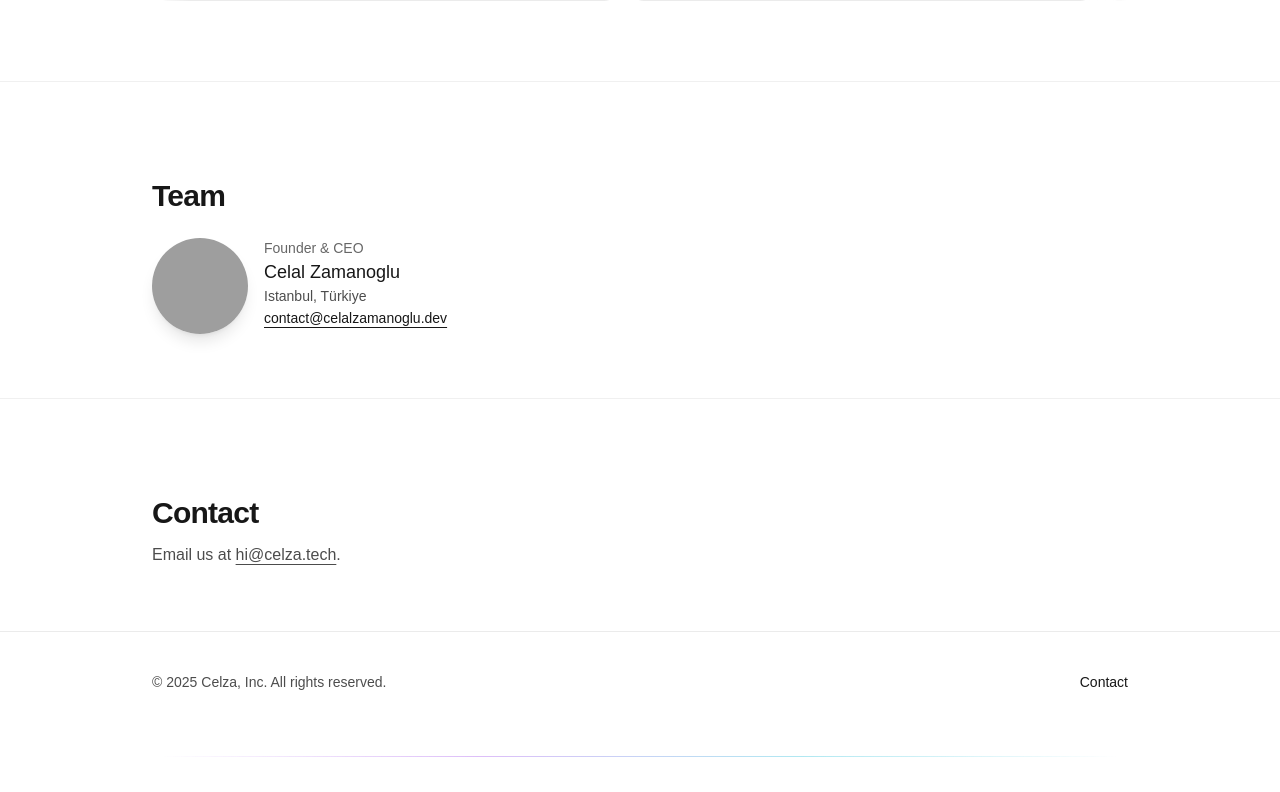
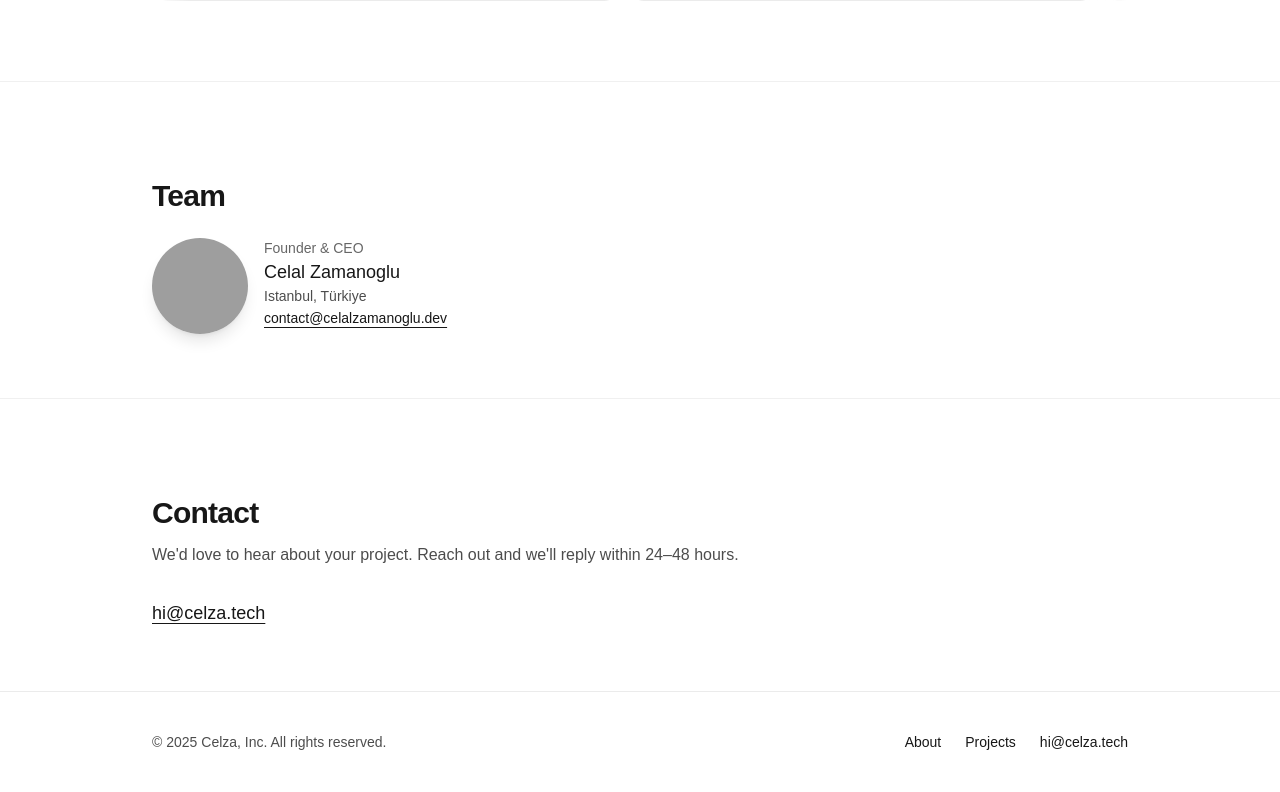
Before and after one commit to celalzamanoglu/celza-tech, a Next.js app: page / in a window 1280 px wide. Shown: the part 1592-2384 px from the top of the page. Built offline with nearby package versions, Linux system fonts and the light colour scheme; grey boxes are pictures that could not be loaded.

Commit message:
feat/design-footer-contact

```diff
--- a/src/app/page.tsx
+++ b/src/app/page.tsx
@@ -15,9 +15,6 @@ export default function Home() {
             <span className="text-sm text-black/60 dark:text-white/60">Build fast. Ship confidently.</span>
           </div>
           <nav className="hidden sm:flex items-center gap-6 text-sm">
-            <a href="#about" className="hover:underline underline-offset-4">
-              About
-            </a>
             <a href="#services" className="hover:underline underline-offset-4">
               Services
             </a>
@@ -190,13 +187,16 @@ export default function Home() {
               <h2 className="text-2xl sm:text-3xl font-semibold tracking-tight">Contact</h2>
             </FadeIn>
             <FadeIn delayMs={80}>
-              <p className="mt-3 text-sm sm:text-base text-black/70 dark:text-white/70">
-                Email us at{" "}
-                <a className="underline underline-offset-4" href="mailto:hi@celza.tech">
+              <p className="mt-3 text-sm sm:text-base text-black/70 dark:text-white/70 max-w-2xl">
+                We&apos;d love to hear about your project. Reach out and we&apos;ll reply within 24–48 hours.
+              </p>
+            </FadeIn>
+            <FadeIn delayMs={160}>
+              <div className="mt-8">
+                <a href="mailto:hi@celza.tech" className="text-lg underline underline-offset-4 hover:no-underline">
                   hi@celza.tech
                 </a>
-                .
-              </p>
+              </div>
             </FadeIn>
           </div>
         </section>
@@ -208,13 +208,16 @@ export default function Home() {
             © {new Date().getFullYear()} Celza, Inc. All rights reserved.
           </p>
           <nav className="flex flex-wrap items-center gap-4 sm:gap-6">
-            <a className="hover:underline underline-offset-4" href="mailto:hello@celza.tech">
-              Contact
+            <a className="hover:underline underline-offset-4" href="#about">
+              About
+            </a>
+            <a className="hover:underline underline-offset-4" href="#projects">
+              Projects
+            </a>
+            <a className="hover:underline underline-offset-4" href="mailto:hi@celza.tech">
+              hi@celza.tech
             </a>
           </nav>
-        </div>
-        <div className="mx-auto my-6 flex items-center justify-center">
-          <div className="blurred-divider" />
         </div>
       </footer>
     </div>
```
